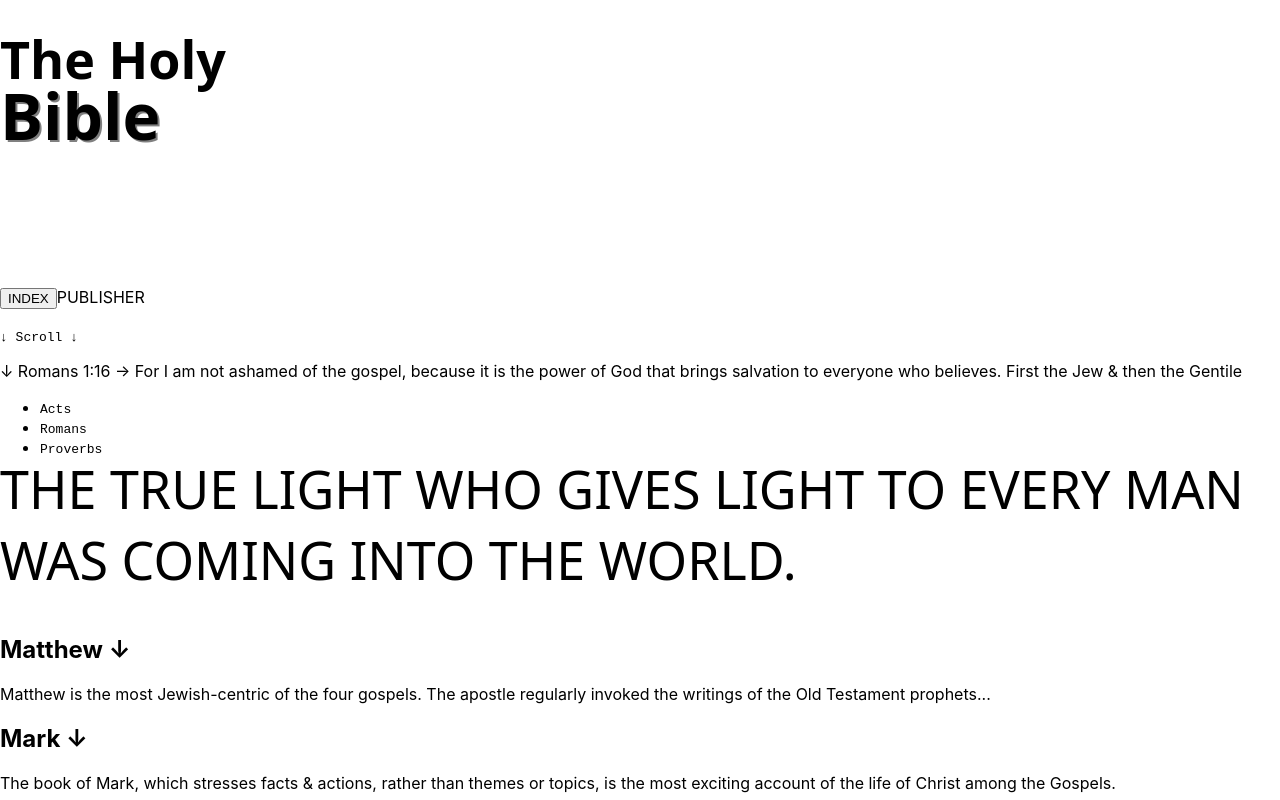
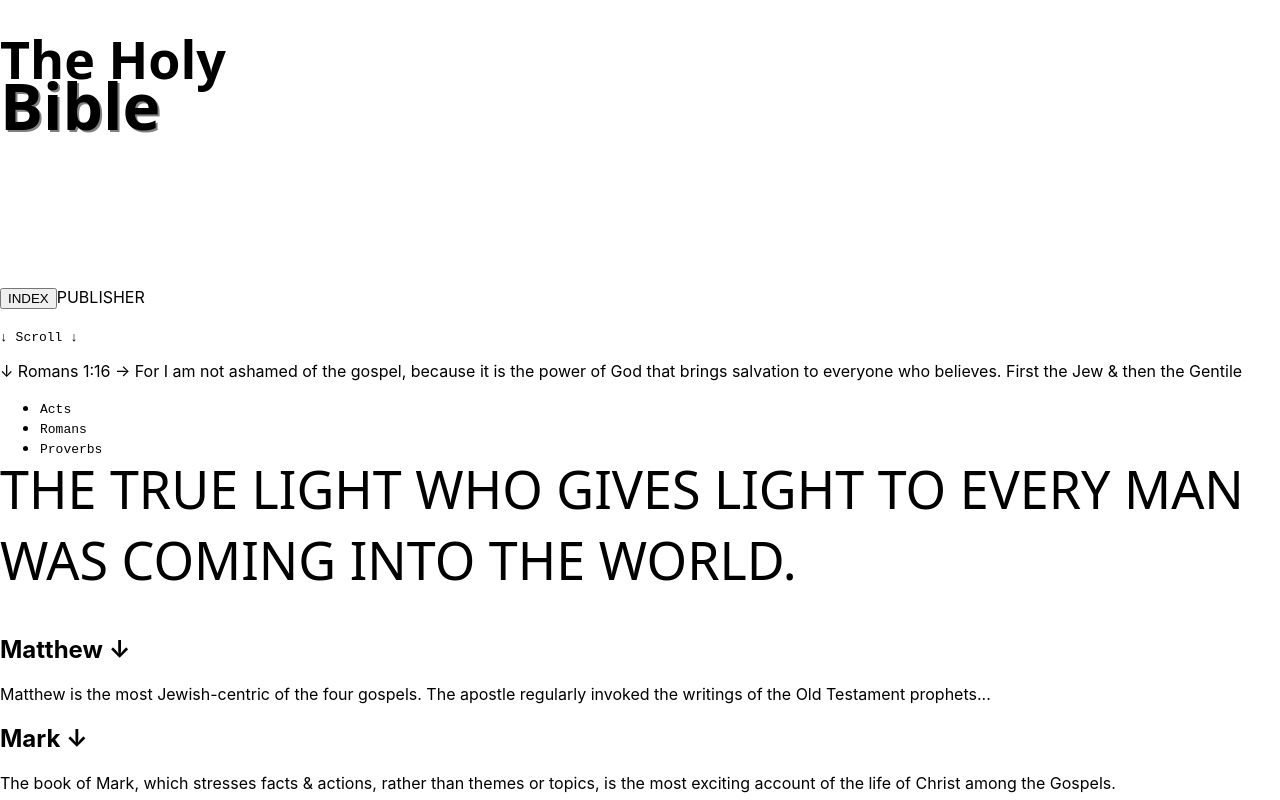
Before and after one commit to jnutt367/the-holy-bible, a Next.js app: page / in a window 1280 px wide. Shown: the top 800 px of the page. Built offline with nearby package versions, Linux system fonts and the light colour scheme.

Commit message:
Update Home.module.css
moving Bible up

```diff
--- a/styles/Home.module.css
+++ b/styles/Home.module.css
@@ -9,7 +9,7 @@
 }
 .title {
   position: relative;
-  top: -85px;
+  top: -95px;
   margin-top: 0;
   font-family: Ariel, sans;
   text-shadow: 2px 2px grey;
```
